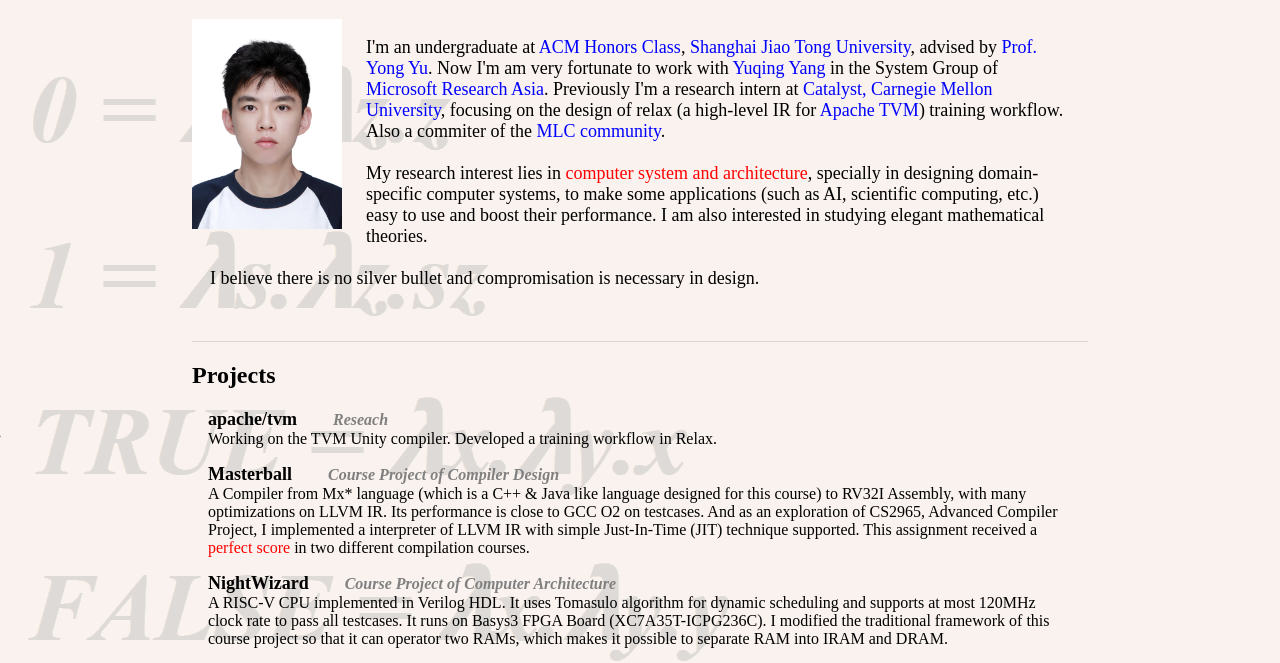
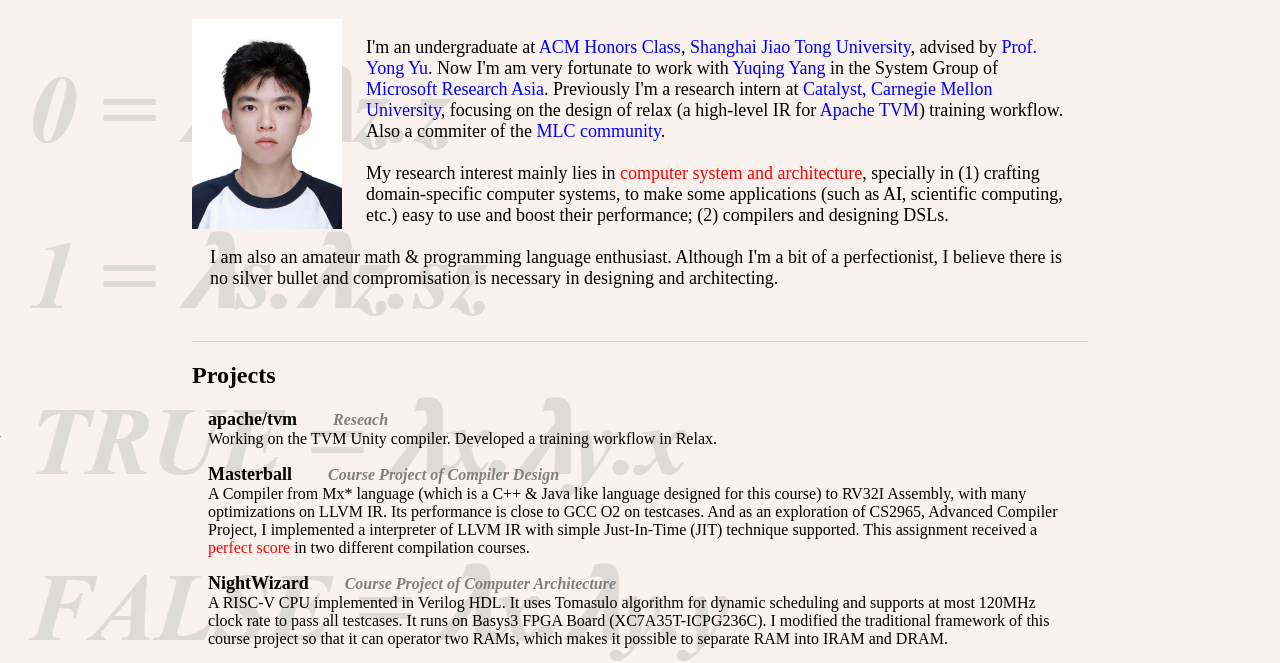
Before and after one commit to SiriusNEO/Lambda, a plain HTML site: page lambda.html in a window 1280 px wide. Shown: the part 155-818 px from the top of the page. Drawn offline with Linux system fonts and the light colour scheme.

Commit message:
update 2023-08-17

```diff
--- a/lambda.html
+++ b/lambda.html
@@ -6,7 +6,6 @@
         body {
             background-image: url('img/lambda.png');
         }
-
     </style>
     <title>Chaofan Lin in Metric Space</title>
     <meta charset="UTF-8">
@@ -45,13 +44,18 @@
                     in the System Group of
                     <a href="https://www.msra.cn/">Microsoft Research Asia</a>.
                     Previously I'm a research intern at
-                    <a href="https://catalyst.cs.cmu.edu/">Catalyst, Carnegie Mellon University</a>, focusing on the design of relax (a
+                    <a href="https://catalyst.cs.cmu.edu/">Catalyst, Carnegie Mellon University</a>, focusing on the
+                    design of relax (a
                     high-level IR for <a href="https://tvm.apache.org/">Apache TVM</a>)
                     training workflow. Also a commiter of the <a href="https://mlc.ai/">MLC community</a>. <br><br>
-                    My research interest lies in <span style="color: red;">computer system and architecture</span>, specially in
-                    designing domain-specific computer systems, to make some applications (such as AI, scientific computing, etc.)
-                    easy to use and boost their performance. I am also interested in studying elegant mathematical theories. <br><br>
-                    I believe there is no silver bullet and compromisation is necessary in design.
+                    My research interest mainly lies in <span style="color: red;">computer system and
+                        architecture</span>,
+                    specially in (1) crafting domain-specific computer systems, to make some applications (such as AI,
+                    scientific computing, etc.)
+                    easy to use and boost their performance; (2) compilers and designing DSLs. <br><br>
+                    I am also an amateur math & programming language enthusiast.
+                    Although I'm a bit of a perfectionist, I believe there is no silver bullet and
+                    compromisation is necessary in designing and architecting.
                 </div>
                 </p>
                 <br>
@@ -143,14 +147,16 @@
 
             <div class="project">
                 <a href="https://github.com/SiriusNEO/Frozen" class="project_title">
-                    Frozen!</a>A simple survival game implemented in QT.
+                    Frozen!</a>
+                A simple survival game implemented in QT.
             </div>
         </div>
     </div>
     <footer></footer>
     <br>
-    <span style="color: grey; margin-right: 1em;">Edited by Chaofan Lin, Aug. 16, 2023. This static page is totally written by myself using HTML and CSS without any
-    third-party theme template.</span>
+    <span style="color: grey; margin-right: 1em;">Edited by Chaofan Lin, Aug. 16, 2023. This static page is totally
+        written by myself using HTML and CSS without any
+        third-party theme template.</span>
     <img src="img/bei_an_icon.png" />
     <span style="color: grey;">闽ICP备2022013458号-2</span>
 </body>
```
